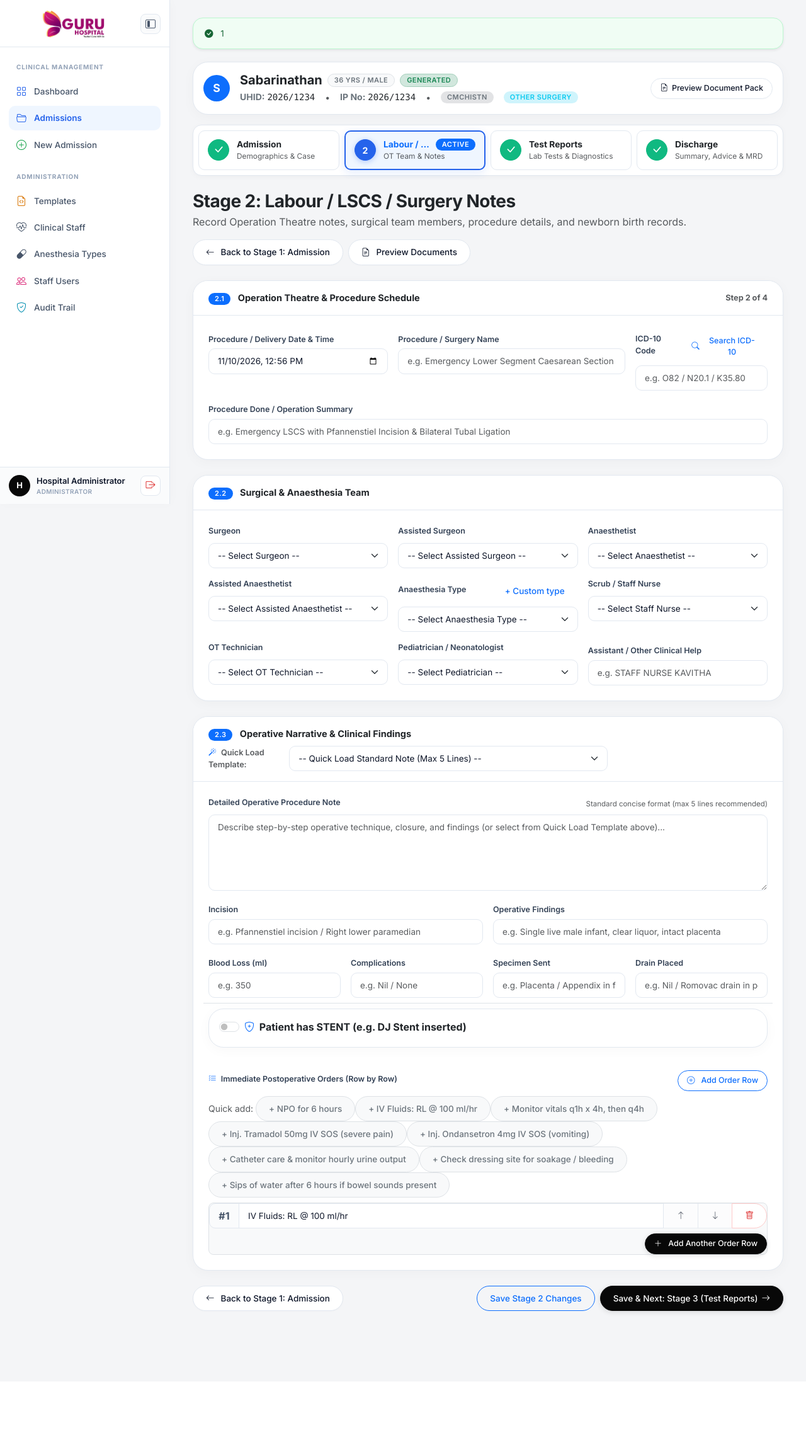
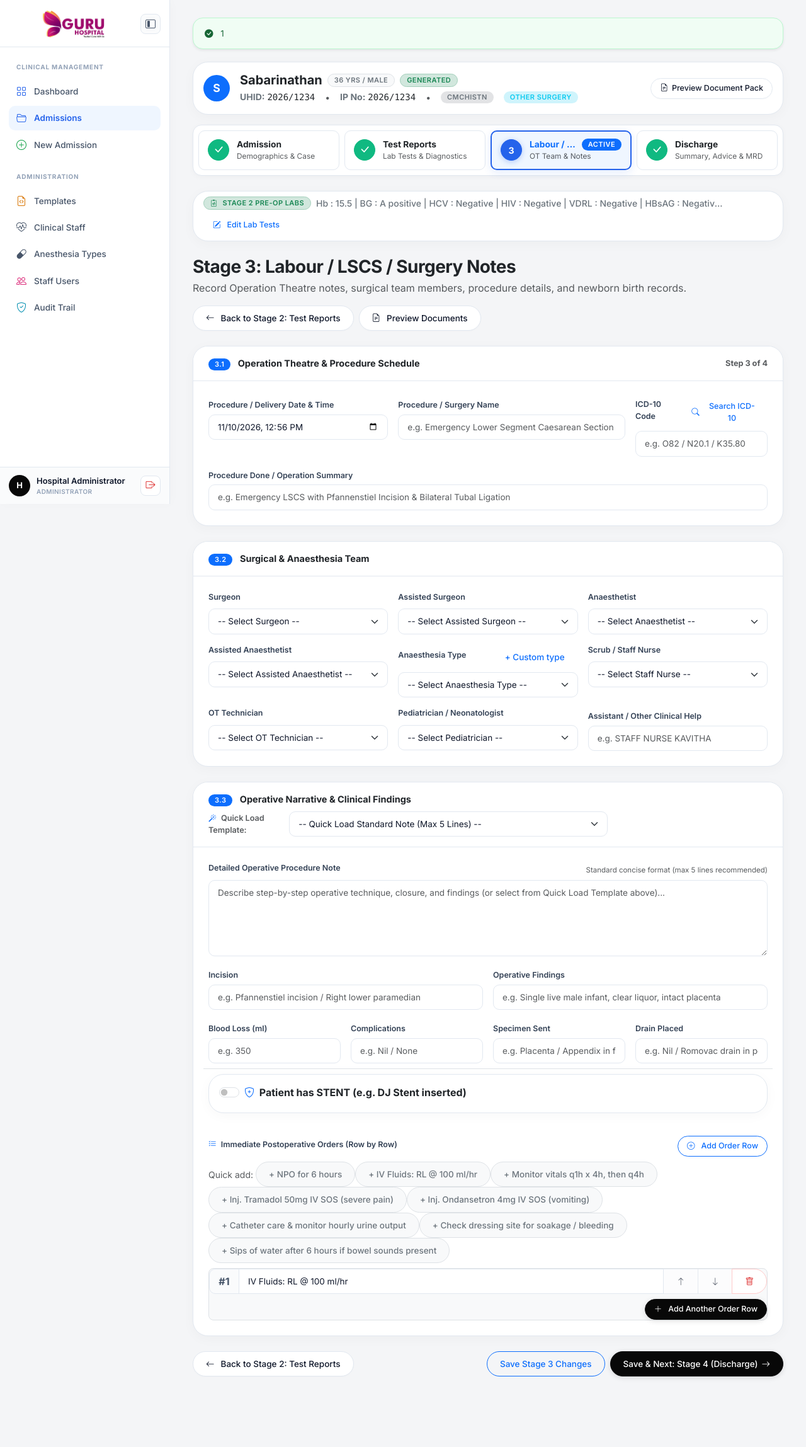
Before and after one commit to pushpaasabari/Guru_Hospital_Laravel_Blade_Design, a Laravel app: page /admissions/1/surgery in a window 1280 px wide. Shown: the whole page at 63% size. Before the commit the page ends 2089 px from the top, so only its background shows below. Run offline with Laravel 12, Linux system fonts and the light colour scheme; a user stored in the database is signed in; data comes from the database, SQL or seed files in the repository; style sheets or scripts are compiled from the project's sources; some libraries are stand-ins or nearby versions.

Commit message:
feat(workflow): reorder stages so test reports precede surgery notes (Stage 2: Test Reports, Stage 3: Surgery)

```diff
--- a/app/Http/Controllers/AdmissionController.php
+++ b/app/Http/Controllers/AdmissionController.php
@@ -74,14 +74,18 @@ class AdmissionController extends Controller
             return $admission;
         });
 
-        $redirectTo = $request->input('redirect_to', $request->input('next_step', 'surgery'));
+        $redirectTo = $request->input('redirect_to', $request->input('next_step', 'test-reports'));
         if ($redirectTo === 'preview') {
             return redirect()->route('documents.preview', $admission)
                 ->with('status', 'Draft admission saved successfully.');
         }
+        if ($redirectTo === 'surgery') {
+            return redirect()->route('admissions.surgery', $admission)
+                ->with('status', 'Admission details saved successfully. Proceed to Labour / LSCS / Surgery.');
+        }
 
-        return redirect()->route('admissions.surgery', $admission)
-            ->with('status', 'Admission details saved successfully. Proceed to Labour / LSCS / Surgery.');
+        return redirect()->route('admissions.test-reports', $admission)
+            ->with('status', 'Admission details saved successfully. Proceed to Laboratory & Diagnostic Test Reports.');
     }
 
     public function show(Admission $admission): Response
@@ -125,7 +129,7 @@ class AdmissionController extends Controller
             );
         });
 
-        $nextStep = $request->input('next_step', 'surgery');
+        $nextStep = $request->input('next_step', 'test-reports');
         if ($nextStep === 'stay') {
             return redirect()->route('admissions.edit', $admission)
                 ->with('status', 'Admission details updated successfully.');
@@ -134,9 +138,13 @@ class AdmissionController extends Controller
             return redirect()->route('documents.preview', $admission)
                 ->with('status', 'Admission details updated successfully.');
         }
+        if ($nextStep === 'surgery') {
+            return redirect()->route('admissions.surgery', $admission)
+                ->with('status', 'Admission details updated. Proceed to Labour / LSCS / Surgery.');
+        }
 
-        return redirect()->route('admissions.surgery', $admission)
-            ->with('status', 'Admission details updated. Proceed to Labour / LSCS / Surgery.');
+        return redirect()->route('admissions.test-reports', $admission)
+            ->with('status', 'Admission details updated. Proceed to Laboratory & Diagnostic Test Reports.');
     }
 
     public function editSurgery(Admission $admission): Response
@@ -172,7 +180,7 @@ class AdmissionController extends Controller
             );
         });
 
-        $nextStep = $request->input('next_step', 'test-reports');
+        $nextStep = $request->input('next_step', 'discharge');
         if ($nextStep === 'stay') {
             return redirect()->route('admissions.surgery', $admission)
                 ->with('status', 'Surgery / Labour details saved successfully.');
@@ -181,9 +189,13 @@ class AdmissionController extends Controller
             return redirect()->route('documents.preview', $admission)
                 ->with('status', 'Surgery / Labour details saved successfully.');
         }
+        if ($nextStep === 'test-reports') {
+            return redirect()->route('admissions.test-reports', $admission)
+                ->with('status', 'Surgery details saved. Proceed to Test Reports.');
+        }
 
-        return redirect()->route('admissions.test-reports', $admission)
-            ->with('status', 'Surgery details saved. Proceed to Test Reports.');
+        return redirect()->route('admissions.discharge', $admission)
+            ->with('status', 'Surgery / Labour details saved. Proceed to Discharge Summary.');
     }
 
     public function editTestReports(Admission $admission): Response
@@ -208,7 +220,7 @@ class AdmissionController extends Controller
             $admission->toArray()
         );
 
-        $nextStep = $request->input('next_step', 'discharge');
+        $nextStep = $request->input('next_step', 'surgery');
         if ($nextStep === 'stay') {
             return redirect()->route('admissions.test-reports', $admission)
                 ->with('status', 'Test reports saved successfully.');
@@ -217,9 +229,13 @@ class AdmissionController extends Controller
             return redirect()->route('documents.preview', $admission)
                 ->with('status', 'Test reports saved successfully.');
         }
+        if ($nextStep === 'discharge') {
+            return redirect()->route('admissions.discharge', $admission)
+                ->with('status', 'Test reports saved. Proceed to Discharge Summary.');
+        }
 
-        return redirect()->route('admissions.discharge', $admission)
-            ->with('status', 'Test reports saved. Proceed to Discharge Summary.');
+        return redirect()->route('admissions.surgery', $admission)
+            ->with('status', 'Test reports saved. Proceed to Labour / LSCS / Surgery Notes.');
     }
 
     public function editDischarge(Admission $admission): Response
--- a/resources/js/Components/AdmissionStageNav.tsx
+++ b/resources/js/Components/AdmissionStageNav.tsx
@@ -31,8 +31,16 @@ export default function AdmissionStageNav({ currentStage, admission }: Admission
       isCompleted: Boolean(admission?.uhid && admission?.ip_no),
     },
     {
+      id: 'test-reports',
+      step: 2,
+      name: 'Test Reports',
+      subtitle: 'Lab Tests & Diagnostics',
+      href: admission ? `/admissions/${admission.id}/test-reports` : undefined,
+      isCompleted: Boolean(admission?.investigations && admission.investigations.trim().length > 0),
+    },
+    {
       id: 'surgery',
-      step: 2,
+      step: 3,
       name: admission?.surgery_type === 'medical' ? 'Clinical Notes' : 'Labour / Surgery',
       subtitle: admission?.surgery_type === 'medical' ? 'Bedside & Treatment' : 'OT Team & Notes',
       href: admission ? `/admissions/${admission.id}/surgery` : undefined,
@@ -41,14 +49,6 @@ export default function AdmissionStageNav({ currentStage, admission }: Admission
         admission?.surgery_type === 'delivery' ||
         admission?.surgery_type === 'medical'
       ),
-    },
-    {
-      id: 'test-reports',
-      step: 3,
-      name: 'Test Reports',
-      subtitle: 'Lab Tests & Diagnostics',
-      href: admission ? `/admissions/${admission.id}/test-reports` : undefined,
-      isCompleted: Boolean(admission?.investigations && admission.investigations.trim().length > 0),
     },
     {
       id: 'discharge',
--- a/resources/js/Pages/Admissions/Create.tsx
+++ b/resources/js/Pages/Admissions/Create.tsx
@@ -43,7 +43,7 @@ export default function AdmissionsCreate({ clinicalStaff = [] }: Props) {
     policy_holder_name: '',
     policy_holder_relation: '',
     policy_validity: '',
-    next_step: 'surgery',
+    next_step: 'test-reports',
   });
 
   const isFemale = data.sex?.toLowerCase() === 'female';
@@ -429,7 +429,7 @@ export default function AdmissionsCreate({ clinicalStaff = [] }: Props) {
               disabled={processing}
               className="btn btn-primary px-4 py-2 fw-semibold d-inline-flex align-items-center gap-2"
             >
-              <span>Save &amp; Proceed to Stage 2: Surgery / Labour</span>
+              <span>Save &amp; Proceed to Stage 2: Test Reports</span>
               <i className="bi bi-arrow-right"></i>
             </button>
           </div>
--- a/resources/js/Pages/Admissions/Discharge.tsx
+++ b/resources/js/Pages/Admissions/Discharge.tsx
@@ -362,8 +362,8 @@ export default function AdmissionsDischarge({ admission, clinicalStaff = [] }: P
           </p>
         </div>
         <div className="d-flex gap-2">
-          <Link href={`/admissions/${admission.id}/test-reports`} className="btn btn-outline-secondary">
-            <i className="bi bi-arrow-left me-1"></i> Back to Stage 3: Test Reports
+          <Link href={`/admissions/${admission.id}/surgery`} className="btn btn-outline-secondary">
+            <i className="bi bi-arrow-left me-1"></i> Back to Stage 3: {admission.surgery_type === 'medical' ? 'Clinical Notes' : 'Labour / Surgery'}
           </Link>
           <Link href={`/admissions/${admission.id}/documents/preview`} className="btn btn-outline-secondary">
             <i className="bi bi-file-earmark-text me-1"></i> Preview Documents
@@ -786,8 +786,8 @@ export default function AdmissionsDischarge({ admission, clinicalStaff = [] }: P
 
         {/* Action Bar */}
         <div className="d-flex justify-content-between align-items-center pb-5">
-          <Link href={`/admissions/${admission.id}/test-reports`} className="btn btn-outline-secondary">
-            <i className="bi bi-arrow-left me-1"></i> Back to Stage 3: Test Reports
+          <Link href={`/admissions/${admission.id}/surgery`} className="btn btn-outline-secondary">
+            <i className="bi bi-arrow-left me-1"></i> Back to Stage 3: {admission.surgery_type === 'medical' ? 'Clinical Notes' : 'Labour / Surgery'}
           </Link>
           <div className="d-flex flex-wrap gap-2">
             <button
--- a/resources/js/Pages/Admissions/Edit.tsx
+++ b/resources/js/Pages/Admissions/Edit.tsx
@@ -149,7 +149,7 @@ export default function AdmissionsEdit({ admission, clinicalStaff = [] }: Props)
     floor_incharge_name: admission.floor_incharge_name || '',
     mrd_incharge_name: admission.mrd_incharge_name || '',
     newborns: admission.newborns || [],
-    next_step: 'surgery',
+    next_step: 'test-reports',
   });
 
   const isFemale = data.sex?.toLowerCase() === 'female';
@@ -173,7 +173,7 @@ export default function AdmissionsEdit({ admission, clinicalStaff = [] }: Props)
     }
   };
 
-  const submitWithStep = (step: 'stay' | 'surgery', e: React.FormEvent) => {
+  const submitWithStep = (step: 'stay' | 'test-reports', e: React.FormEvent) => {
     e.preventDefault();
     transform((current) => ({ ...current, next_step: step }));
     put(`/admissions/${admission.id}`);
@@ -181,7 +181,7 @@ export default function AdmissionsEdit({ admission, clinicalStaff = [] }: Props)
 
   const handleSaveOnly = (e: React.FormEvent) => submitWithStep('stay', e);
 
-  const handleSaveAndNext = (e: React.FormEvent) => submitWithStep('surgery', e);
+  const handleSaveAndNext = (e: React.FormEvent) => submitWithStep('test-reports', e);
 
   return (
     <AppLayout>
@@ -557,7 +557,7 @@ export default function AdmissionsEdit({ admission, clinicalStaff = [] }: Props)
               disabled={processing}
               className="btn btn-primary px-4 py-2 fw-semibold d-inline-flex align-items-center gap-2"
             >
-              <span>Save &amp; Next: Stage 2 (Labour / Surgery)</span>
+              <span>Save &amp; Next: Stage 2 (Test Reports)</span>
               <i className="bi bi-arrow-right"></i>
             </button>
           </div>
--- a/resources/js/Pages/Admissions/Surgery.tsx
+++ b/resources/js/Pages/Admissions/Surgery.tsx
@@ -124,7 +124,7 @@ export default function AdmissionsSurgery({
     drain: admission.drain || '',
     postoperative_orders: admission.postoperative_orders || '',
     newborns: initialNewborns,
-    next_step: 'test-reports',
+    next_step: 'discharge',
   });
 
   // Parse existing postoperative orders into individual rows
@@ -240,7 +240,7 @@ export default function AdmissionsSurgery({
     setData('newborns', updated);
   };
 
-  const submitStage = (step: 'stay' | 'test-reports', e: React.FormEvent) => {
+  const submitStage = (step: 'stay' | 'discharge', e: React.FormEvent) => {
     e.preventDefault();
     transform((current) => ({
       ...current,
@@ -252,11 +252,11 @@ export default function AdmissionsSurgery({
 
   const handleSaveOnly = (e: React.FormEvent) => submitStage('stay', e);
 
-  const handleSaveAndNext = (e: React.FormEvent) => submitStage('test-reports', e);
+  const handleSaveAndNext = (e: React.FormEvent) => submitStage('discharge', e);
 
   return (
     <AppLayout>
-      <Head title={`Stage 2: ${isMedical ? 'Clinical Notes' : 'Labour / Surgery'} — ${admission.patient_name}`} />
+      <Head title={`Stage 3: ${isMedical ? 'Clinical Notes' : 'Labour / Surgery'} — ${admission.patient_name}`} />
 
       {/* 4-Stage Navigation Header */}
       <AdmissionStageNav currentStage="surgery" admission={admission} />
@@ -266,22 +266,43 @@ export default function AdmissionsSurgery({
           <div className="d-flex align-items-center gap-2">
             <i className="bi bi-info-circle-fill fs-5 text-info"></i>
             <div>
-              <strong>Medical Case (Non-Surgical):</strong> This patient is admitted for medical / conservative management. Operation theatre notes and newborn details are optional. You may record bedside notes or proceed directly to Stage 3.
+              <strong>Medical Case (Non-Surgical):</strong> This patient is admitted for medical / conservative management. Operation theatre notes and newborn details are optional. You may record bedside notes or proceed directly to Stage 4.
             </div>
           </div>
           <Link
-            href={`/admissions/${admission.id}/test-reports`}
+            href={`/admissions/${admission.id}/discharge`}
             className="btn btn-sm btn-info text-white text-nowrap fw-semibold mt-2 mt-md-0"
           >
-            Skip to Stage 3: Test Reports <i className="bi bi-arrow-right ms-1"></i>
+            Skip to Stage 4: Discharge Summary <i className="bi bi-arrow-right ms-1"></i>
           </Link>
+        </div>
+      )}
+
+      {admission.investigations && admission.investigations.trim().length > 0 && (
+        <div className="card mb-4 border-0 shadow-sm bg-light">
+          <div className="card-body py-2 px-3 d-flex flex-wrap align-items-center justify-content-between gap-2">
+            <div className="d-flex align-items-center gap-2">
+              <span className="badge bg-success-subtle text-success border border-success-subtle fw-semibold">
+                <i className="bi bi-clipboard2-pulse me-1"></i> Stage 2 Pre-Op Labs
+              </span>
+              <span className="text-secondary small fw-medium text-truncate" style={{ maxWidth: '650px' }}>
+                {admission.investigations.replace(/\r?\n/g, '  |  ')}
+              </span>
+            </div>
+            <Link
+              href={`/admissions/${admission.id}/test-reports`}
+              className="btn btn-sm btn-link text-decoration-none text-primary fw-semibold p-0"
+            >
+              <i className="bi bi-pencil-square me-1"></i> Edit Lab Tests
+            </Link>
+          </div>
         </div>
       )}
 
       <div className="d-flex flex-wrap justify-content-between align-items-center gap-3 mb-4">
         <div>
           <h1 className="h3 fw-bold mb-1 text-dark" style={{ letterSpacing: '-0.02em' }}>
-            Stage 2: {isMedical ? 'Clinical & Bedside Notes' : 'Labour / LSCS / Surgery Notes'}
+            Stage 3: {isMedical ? 'Clinical & Bedside Notes' : 'Labour / LSCS / Surgery Notes'}
           </h1>
           <p className="text-muted mb-0">
             {isMedical
@@ -290,8 +311,8 @@ export default function AdmissionsSurgery({
           </p>
         </div>
         <div className="d-flex gap-2">
-          <Link href={`/admissions/${admission.id}/edit`} className="btn btn-outline-secondary">
-            <i className="bi bi-arrow-left me-1"></i> Back to Stage 1: Admission
+          <Link href={`/admissions/${admission.id}/test-reports`} className="btn btn-outline-secondary">
+            <i className="bi bi-arrow-left me-1"></i> Back to Stage 2: Test Reports
           </Link>
           <Link href={`/admissions/${admission.id}/documents/preview`} className="btn btn-outline-secondary">
             <i className="bi bi-file-earmark-text me-1"></i> Preview Documents
@@ -304,9 +325,9 @@ export default function AdmissionsSurgery({
         <div className="card mb-4 border-0 shadow-sm">
           <div className="card-header bg-white py-3 fw-bold text-dark d-flex align-items-center justify-content-between">
             <div>
-              <span className="badge bg-primary me-2">2.1</span> Operation Theatre &amp; Procedure Schedule
+              <span className="badge bg-primary me-2">3.1</span> Operation Theatre &amp; Procedure Schedule
             </div>
-            <span className="text-muted small">Step 2 of 4</span>
+            <span className="text-muted small">Step 3 of 4</span>
           </div>
           <div className="card-body">
             <div className="row g-3">
@@ -402,7 +423,7 @@ export default function AdmissionsSurgery({
         {/* Section 2: Surgical Team */}
         <div className="card mb-4 border-0 shadow-sm">
           <div className="card-header bg-white py-3 fw-bold text-dark">
-            <span className="badge bg-primary me-2">2.2</span> Surgical &amp; Anaesthesia Team
+            <span className="badge bg-primary me-2">3.2</span> Surgical &amp; Anaesthesia Team
           </div>
           <div className="card-body">
             <div className="row g-3">
@@ -521,7 +542,7 @@ export default function AdmissionsSurgery({
         <div className="card mb-4 border-0 shadow-sm">
           <div className="card-header bg-white py-3 fw-bold text-dark d-flex flex-wrap justify-content-between align-items-center gap-2">
             <div>
-              <span className="badge bg-primary me-2">2.3</span> Operative Narrative &amp; Clinical Findings
+              <span className="badge bg-primary me-2">3.3</span> Operative Narrative &amp; Clinical Findings
             </div>
             <div className="d-flex align-items-center gap-2">
               <label className="small text-muted mb-0 fw-semibold d-none d-md-inline" htmlFor="procedure-template-select">
@@ -780,7 +801,7 @@ export default function AdmissionsSurgery({
           <div className="card mb-4 border-0 shadow-sm border-start border-4 border-primary">
             <div className="card-header bg-white py-3 fw-bold text-dark d-flex justify-content-between align-items-center">
               <div>
-                <span className="badge bg-primary me-2">2.4</span> Newborn / Birth Information
+                <span className="badge bg-primary me-2">3.4</span> Newborn / Birth Information
                 <span className="text-muted small ms-2">(Delivery / Obstetric Workflow)</span>
               </div>
               <button type="button" onClick={addBaby} className="btn btn-sm btn-outline-primary">
@@ -909,8 +930,8 @@ export default function AdmissionsSurgery({
 
         {/* Action Bar */}
         <div className="d-flex justify-content-between align-items-center pb-5">
-          <Link href={`/admissions/${admission.id}/edit`} className="btn btn-outline-secondary">
-            <i className="bi bi-arrow-left me-1"></i> Back to Stage 1: Admission
+          <Link href={`/admissions/${admission.id}/test-reports`} className="btn btn-outline-secondary">
+            <i className="bi bi-arrow-left me-1"></i> Back to Stage 2: Test Reports
           </Link>
           <div className="d-flex gap-2">
             <button
@@ -919,7 +940,7 @@ export default function AdmissionsSurgery({
               disabled={processing}
               className="btn btn-outline-primary px-3 py-2 fw-semibold"
             >
-              Save Stage 2 Changes
+              Save Stage 3 Changes
             </button>
             <button
               type="button"
@@ -927,7 +948,7 @@ export default function AdmissionsSurgery({
               disabled={processing}
               className="btn btn-primary px-4 py-2 fw-semibold d-inline-flex align-items-center gap-2"
             >
-              <span>Save &amp; Next: Stage 3 (Test Reports)</span>
+              <span>Save &amp; Next: Stage 4 (Discharge)</span>
               <i className="bi bi-arrow-right"></i>
             </button>
           </div>
--- a/resources/js/Pages/Admissions/TestReports.tsx
+++ b/resources/js/Pages/Admissions/TestReports.tsx
@@ -125,7 +125,7 @@ export default function AdmissionsTestReports({ admission }: Props) {
 
   const { data, setData, put, transform, processing, errors } = useForm({
     investigations: admission.investigations || serializeInvestigations(initial.core, initial.extra),
-    next_step: 'discharge',
+    next_step: 'surgery',
   });
 
   const updateCore = (key: keyof LabValues, val: string) => {
@@ -172,7 +172,7 @@ export default function AdmissionsTestReports({ admission }: Props) {
     setExtraTests(parsed.extra);
   };
 
-  const submitStage = (step: 'stay' | 'discharge', e: React.FormEvent) => {
+  const submitStage = (step: 'stay' | 'surgery', e: React.FormEvent) => {
     e.preventDefault();
     transform((current) => ({
       ...current,
@@ -186,11 +186,11 @@ export default function AdmissionsTestReports({ admission }: Props) {
 
   const handleSaveOnly = (e: React.FormEvent) => submitStage('stay', e);
 
-  const handleSaveAndNext = (e: React.FormEvent) => submitStage('discharge', e);
+  const handleSaveAndNext = (e: React.FormEvent) => submitStage('surgery', e);
 
   return (
     <AppLayout>
-      <Head title={`Stage 3: Lab Results — ${admission.patient_name}`} />
+      <Head title={`Stage 2: Lab Results — ${admission.patient_name}`} />
 
       {/* 4-Stage Navigation Header */}
       <AdmissionStageNav currentStage="test-reports" admission={admission} />
@@ -198,15 +198,15 @@ export default function AdmissionsTestReports({ admission }: Props) {
       <div className="d-flex flex-wrap justify-content-between align-items-center gap-3 mb-4">
         <div>
           <h1 className="h3 fw-bold mb-1 text-dark" style={{ letterSpacing: '-0.02em' }}>
-            Stage 3: Laboratory &amp; Diagnostic Test Reports
+            Stage 2: Laboratory &amp; Diagnostic Test Reports
           </h1>
           <p className="text-muted mb-0">
             Standard laboratory investigations are predefined below. Simply enter the patient&rsquo;s test values.
           </p>
         </div>
         <div className="d-flex gap-2">
-          <Link href={`/admissions/${admission.id}/surgery`} className="btn btn-outline-secondary">
-            <i className="bi bi-arrow-left me-1"></i> Back to Stage 2
+          <Link href={`/admissions/${admission.id}/edit`} className="btn btn-outline-secondary">
+            <i className="bi bi-arrow-left me-1"></i> Back to Stage 1: Admission
           </Link>
           <button
             type="button"
@@ -615,8 +615,8 @@ export default function AdmissionsTestReports({ admission }: Props) {
 
         {/* Action Bar */}
         <div className="d-flex justify-content-between align-items-center pb-5">
-          <Link href={`/admissions/${admission.id}/surgery`} className="btn btn-outline-secondary">
-            <i className="bi bi-arrow-left me-1"></i> Back to Stage 2: Labour / Surgery
+          <Link href={`/admissions/${admission.id}/edit`} className="btn btn-outline-secondary">
+            <i className="bi bi-arrow-left me-1"></i> Back to Stage 1: Admission
           </Link>
           <div className="d-flex gap-2">
             <button
@@ -625,7 +625,7 @@ export default function AdmissionsTestReports({ admission }: Props) {
               disabled={processing}
               className="btn btn-outline-primary px-3 py-2 fw-semibold"
             >
-              Save Stage 3 Changes
+              Save Stage 2 Changes
             </button>
             <button
               type="button"
@@ -633,7 +633,7 @@ export default function AdmissionsTestReports({ admission }: Props) {
               disabled={processing}
               className="btn btn-primary px-4 py-2 fw-semibold d-inline-flex align-items-center gap-2"
             >
-              <span>Save &amp; Next: Stage 4 (Discharge)</span>
+              <span>Save &amp; Next: Stage 3 (Labour / Surgery)</span>
               <i className="bi bi-arrow-right"></i>
             </button>
           </div>
```
Also changed, not shown: tests/Feature/AdmissionWorkflowTest.php (+5 -5 lines), tests/Feature/PaymentInsuranceWorkflowTest.php (+1 -1 lines), resources/js/Components/Icd10SelectorModal.tsx (line endings or trailing spaces).
